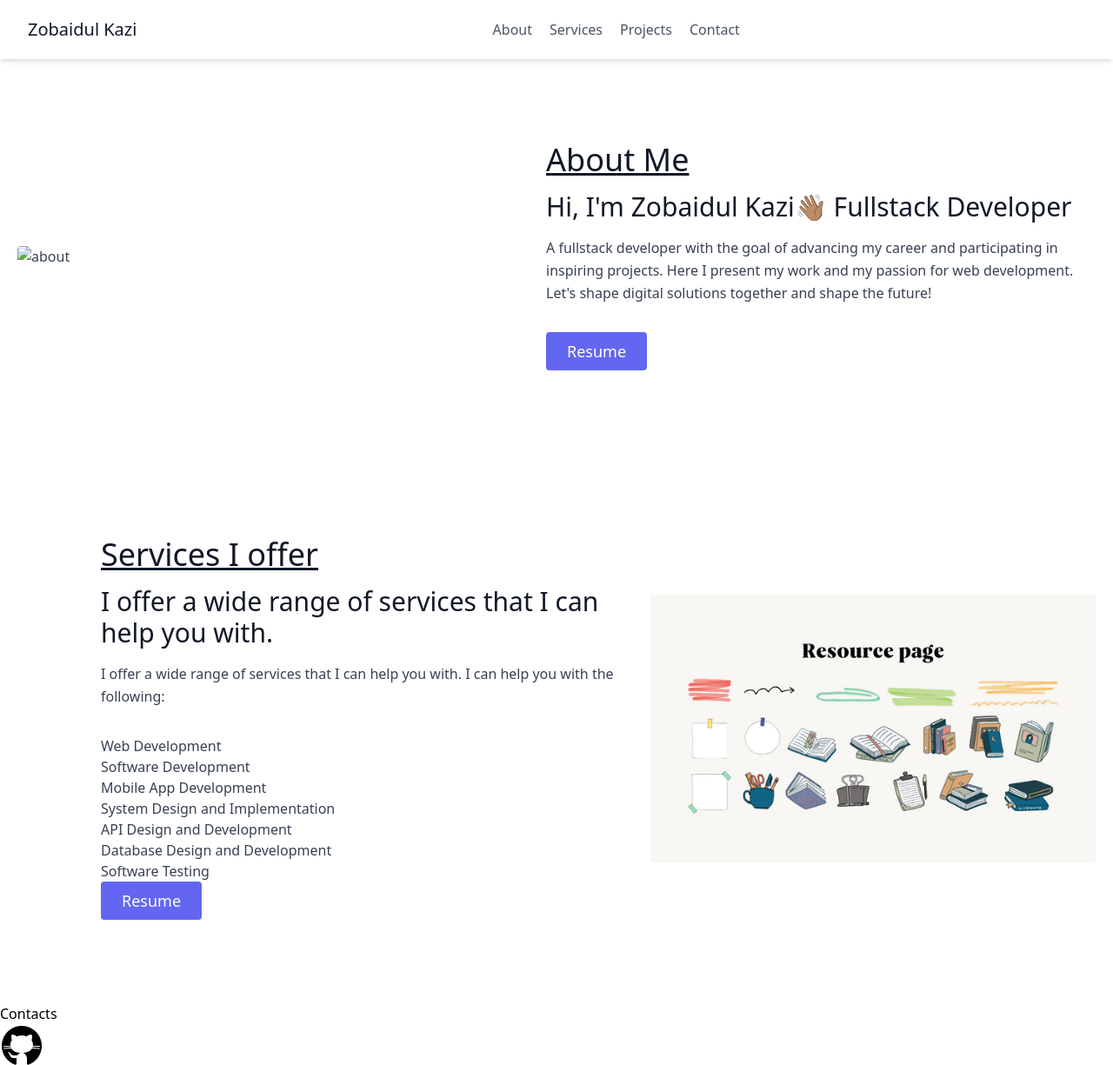
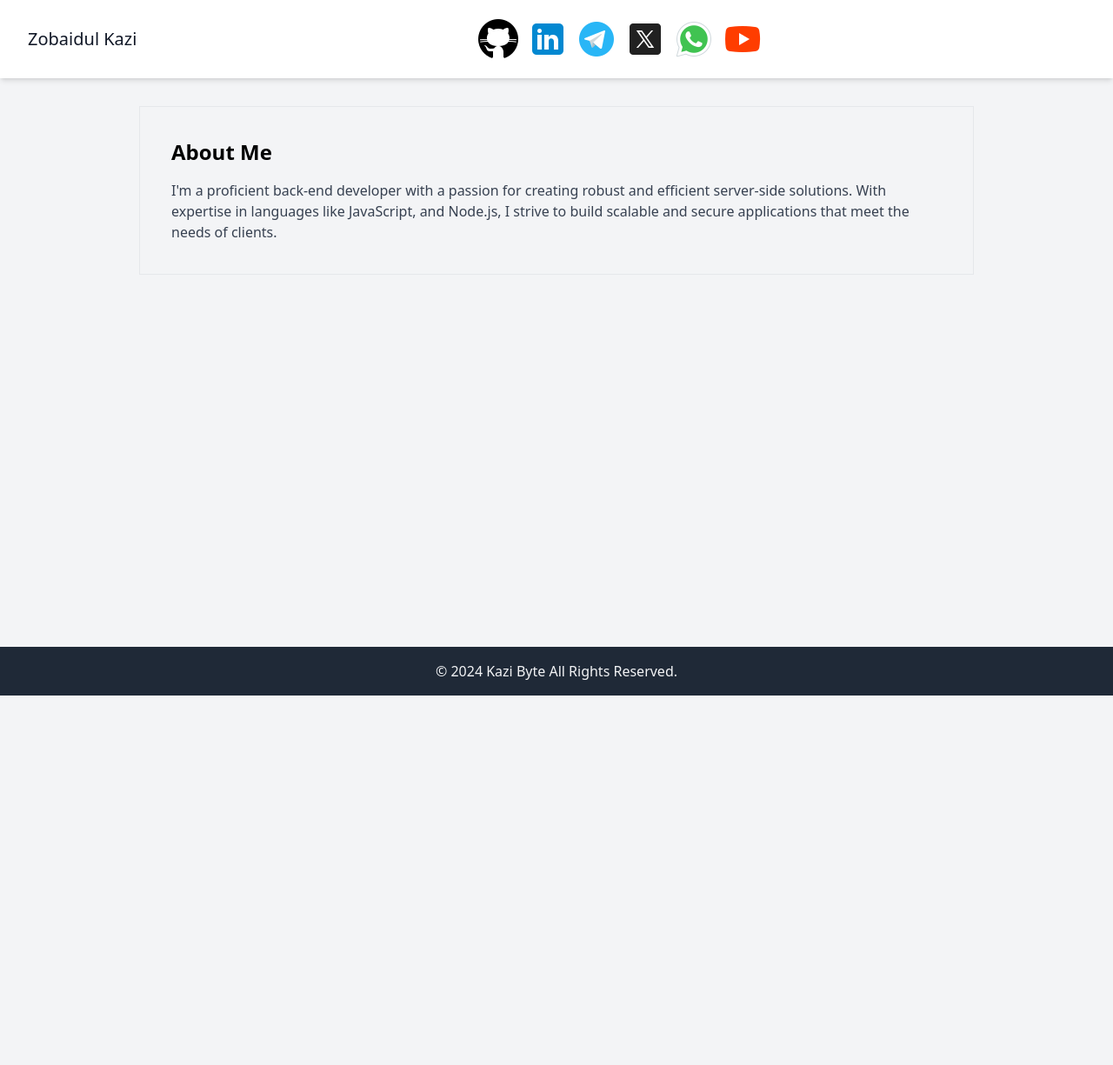
Before and after one commit to dev-zk/dev-zk, a plain HTML site: page index.html in a window 1280 px wide. Shown: the top 1225 px of the page at 87% size. After the commit the page ends 800 px from the top, so only its background shows below. Drawn offline with nearby package versions, Linux system fonts and the light colour scheme.

Commit message:
Update index.html and icons add

```diff
--- a/index.html
+++ b/index.html
@@ -1,4 +1,3 @@
-
 
 <!DOCTYPE html>
 <html lang="en">
@@ -40,80 +39,91 @@
     <script src="https://cdn.tailwindcss.com"></script>
 </head>
 
-<body>
+<body class="bg-gray-100 flex flex-col h-screen">
     <!-- Header -->
-    <header class="text-gray-600 body-font bg-white shadow-md" data-aos="fade-down">
-        <div class="container mx-auto flex flex-wrap p-5 flex-col md:flex-row items-center">
-            <a class="flex title-font font-medium items-center text-gray-900 mb-4 md:mb-0">
+    <header
+      class="text-gray-600 body-font bg-white shadow-md"
+    >
+      <div
+        class="container mx-auto flex flex-wrap p-5 flex-col md:flex-row items-center"
+      >
+        <!-- Name -->
+        <a
+          href="#"
+          class="flex title-font font-medium items-center text-gray-900 mb-4 md:mb-0"
+        >
           <span class="ml-3 text-xl">Zobaidul Kazi</span>
         </a>
-            <nav class="md:ml-auto md:mr-auto flex flex-wrap items-center text-base justify-center">
-                <a class="mr-5 hover:text-gray-900" href="#about">About</a>
-                <a class="mr-5 hover:text-gray-900" href="#services">Services</a>
-                <a class="mr-5 hover:text-gray-900" href="#projects">Projects</a>
-                <a class="hover:text-gray-900" href="#contact">Contact</a>
-            </nav>
+        <!-- Icons (Responsive on Right) -->
+        <div
+          class="md:ml-auto md:mr-auto flex flex-wrap items-center text-base justify-end"
+        >
+          <a href="https://github.com/zobaidulkazi64" target="_blank">
+            <img
+              src="https://github.com/dev-zk/dev-zk/blob/main/assets/icons/zk-github.png?raw=true"
+              alt="GitHub"
+              class="Box-sc-g0xbh4-0 kzRgrI ml-2"
+            />
+          </a>
+          <a href="https://www.linkedin.com/in/zobaidulkazi" target="_blank">
+            <img
+            src="https://github.com/dev-zk/dev-zk/blob/main/assets/icons/zk-linkedin.png?raw=true"
+            alt="LinkedIn"
+            class="Box-sc-g0xbh4-0 kzRgrI ml-2"
+          />
+          </a>
+         <a href="/" target="_blank">
+            <img
+            src="https://github.com/dev-zk/dev-zk/blob/main/assets/icons/zk-telegram.png?raw=true"
+            alt="Telegram"
+            class="Box-sc-g0xbh4-0 kzRgrI ml-2"
+          />
+         </a>
+         <a href="https://twitter.com/zobaidulkazi64" target="_blank">
+            <img
+            src="https://github.com/dev-zk/dev-zk/blob/main/assets/icons/zk-twitterx.png?raw=true"
+            alt="Telegram"
+            class="Box-sc-g0xbh4-0 kzRgrI ml-2"
+          />
+         </a>
+        <a href="/" target="_blank">
+            <img
+            src="https://github.com/dev-zk/dev-zk/blob/main/assets/icons/zk-whatsapp.png?raw=true"
+            alt="WhatsApp"
+            class="Box-sc-g0xbh4-0 kzRgrI ml-2"
+          />
+        </a>
+        <a href="https://www.youtube.com/@zobaidulkazi"  target="_blank">
+            <img
+            src="https://github.com/dev-zk/dev-zk/blob/main/assets/icons/zk-youtube.png?raw=true"
+            alt="YouTube"
+            class="Box-sc-g0xbh4-0 kzRgrI ml-2"
+          />
+        </a>
+        </div>
       </div>
     </header>
 
-    <!-- About Section -->
-    <section id="about" class="text-gray-700 body-font" data-aos="fade-up">
-        <div class="container mx-auto flex px-5 py-24 md:flex-row flex-col items-center">
-            <div class="lg:max-w-lg lg:w-full md:w-1/2 w-5/6 mb-10 md:mb-0">
-                <img class="object-cover object-center rounded" alt="about" src="./images/zobaidulkazi-hero.png" />
-            </div>
-            <div class="lg:flex-grow md:w-1/2 lg:pl-24 md:pl-16 flex flex-col md:items-start md:text-left items-center text-center">
-                <h1 class="title-font sm:text-4xl text-3xl mb-4 underline font-medium text-gray-900">
-                    About Me
-                </h1>
-                <h3 class="sm:text-3xl text-2xl mb-4 font-medium text-gray-900">
-                    Hi, I'm Zobaidul Kazi👋🏽 Fullstack Developer
-                </h3>
-                <p class="mb-8 leading-relaxed">
-                    A fullstack developer with the goal of advancing my career and participating in inspiring projects. Here I present my work and my passion for web development. Let's shape digital solutions together and shape the future!
+    <!-- Main Content Body -->
+    <div class="flex-grow">
+      <!-- About Me Section -->
+      <section class="mb-8 container mx-auto mt-8">
+        <div class="w-3/4 max-h-lvh border p-9 m-auto items-center justify-center">
+          <h2 class="text-2xl font-bold mb-4">About Me</h2>
+          <p class="text-gray-700">
+            I'm a proficient back-end developer with a passion for creating
+            robust and efficient server-side solutions. With expertise in
+            languages like JavaScript, and Node.js, I strive to build scalable
+            and secure applications that meet the needs of clients.
           </p>
-                <a href="./about.html" class="inline-flex text-white bg-indigo-500 border-0 py-2 px-6 focus:outline-none hover:bg-indigo-600 rounded text-lg">Resume</a>
-            </div>
         </div>
       </section>
+    </div>
 
-     <!-- Services Section -->
-    <section id="services" class="text-gray-700 body-font" data-aos="fade-up">
-        <div class="container mx-auto flex px-5 py-24 md:flex-row flex-col items-center">
-            <div class="lg:flex-grow md:w-1/2 lg:pl-24 md:pl-16 flex flex-col md:items-start md:text-left items-center text-center">
-                <h1 class="title-font sm:text-4xl text-3xl mb-4 underline font-medium text-gray-900">
-                    Services I offer
-                </h1>
-                <h3 class="sm:text-3xl text-2xl mb-4 font-medium text-gray-900">
-                    I offer a wide range of services that I can help you with.
-                </h3>
-                <p class="mb-8 leading-relaxed">
-                    I offer a wide range of services that I can help you with. I can help you with the following:
-                    <ul>
-                        <li>Web Development</li>
-                        <li>Software Development</li>
-                        <li>Mobile App Development</li>
-                        <li>System Design and Implementation</li>
-                        <li>API Design and Development</li>
-                        <li>Database Design and Development</li>
-                        <li>Software Testing</li>
-                    </ul>
-                </p>
-                <button class="inline-flex text-white bg-indigo-500 border-0 py-2 px-6 focus:outline-none hover:bg-indigo-600 rounded text-lg">Resume</button>
-            </div>
-            <div class="lg:max-w-lg lg:w-full md:w-1/2 w-5/6 mb-10 md:mb-0">
-                <img class="object-cover object-center rounded" alt="about" src="./assets/images/pp/13.png" />
-            </div>
-        </div>
-    </section>
-
-  <h1>Contacts</h1>
-    <img alt="zk-github.png" src="https://github.com/dev-zk/dev-zk/blob/main/assets/icons/zk-github.png?raw=true" data-hpc="true" class="Box-sc-g0xbh4-0 kzRgrI">
-    <img alt="zk-github.png" src="https://github.com/dev-zk/dev-zk/blob/main/assets/icons/zk-linkedin.png?raw=true" data-hpc="true" class="Box-sc-g0xbh4-0 kzRgrI">
-    <img alt="zk-github.png" src="https://github.com/dev-zk/dev-zk/blob/main/assets/icons/zk-telegram.png?raw=true" data-hpc="true" class="Box-sc-g0xbh4-0 kzRgrI">
-    <img alt="zk-github.png" src="https://github.com/dev-zk/dev-zk/blob/main/assets/icons/zk-whatsapp.png?raw=true" data-hpc="true" class="Box-sc-g0xbh4-0 kzRgrI">
-    <img alt="zk-github.png" src="https://github.com/dev-zk/dev-zk/blob/main/assets/icons/zk-youtube.png?raw=true" data-hpc="true" class="Box-sc-g0xbh4-0 kzRgrI">    <!-- Footer Section -->
-
+    <!-- Footer Section -->
+    <footer class="bg-gray-800 text-gray-100 py-4 text-center">
+      <p>&copy; 2024 <a href="/">Kazi Byte</a> All Rights Reserved.</p>
+    </footer>
   </body>
 
 </html>
```
Lines whose indentation alone changed are shown as unchanged.
